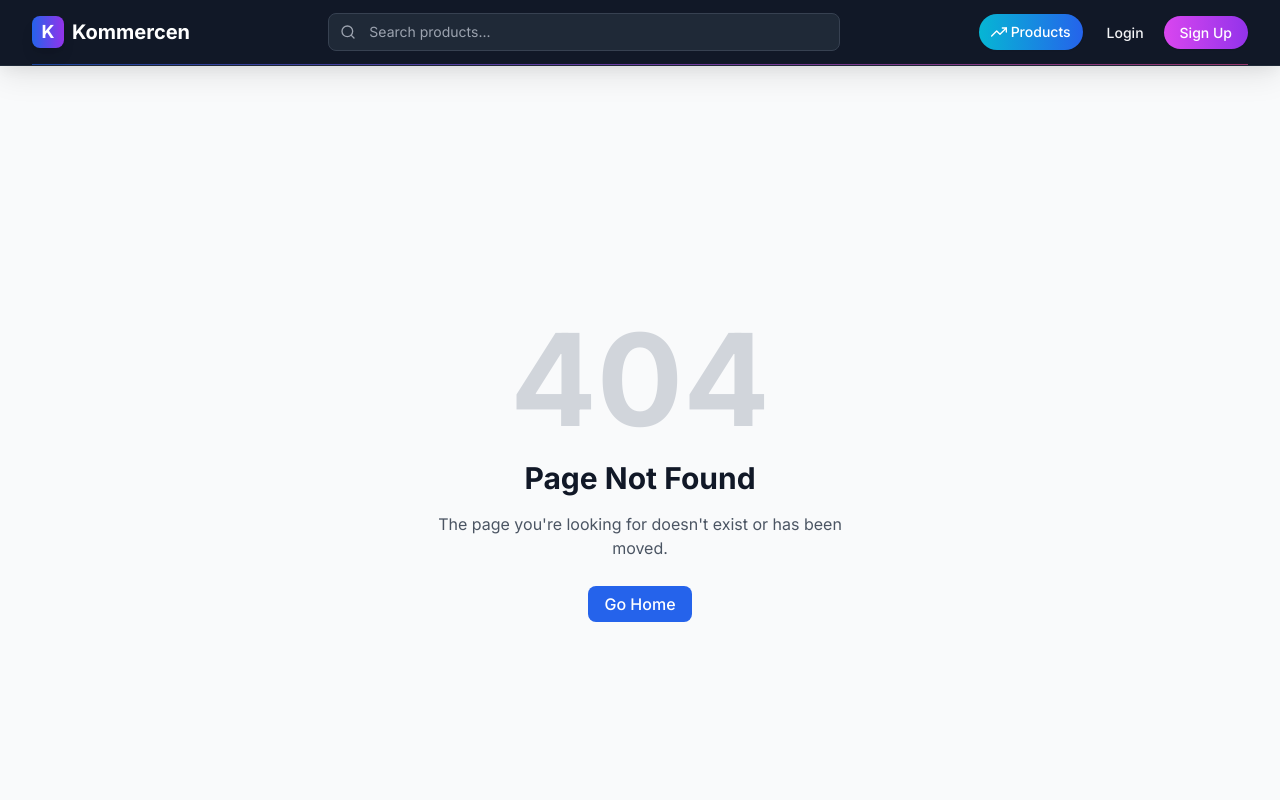
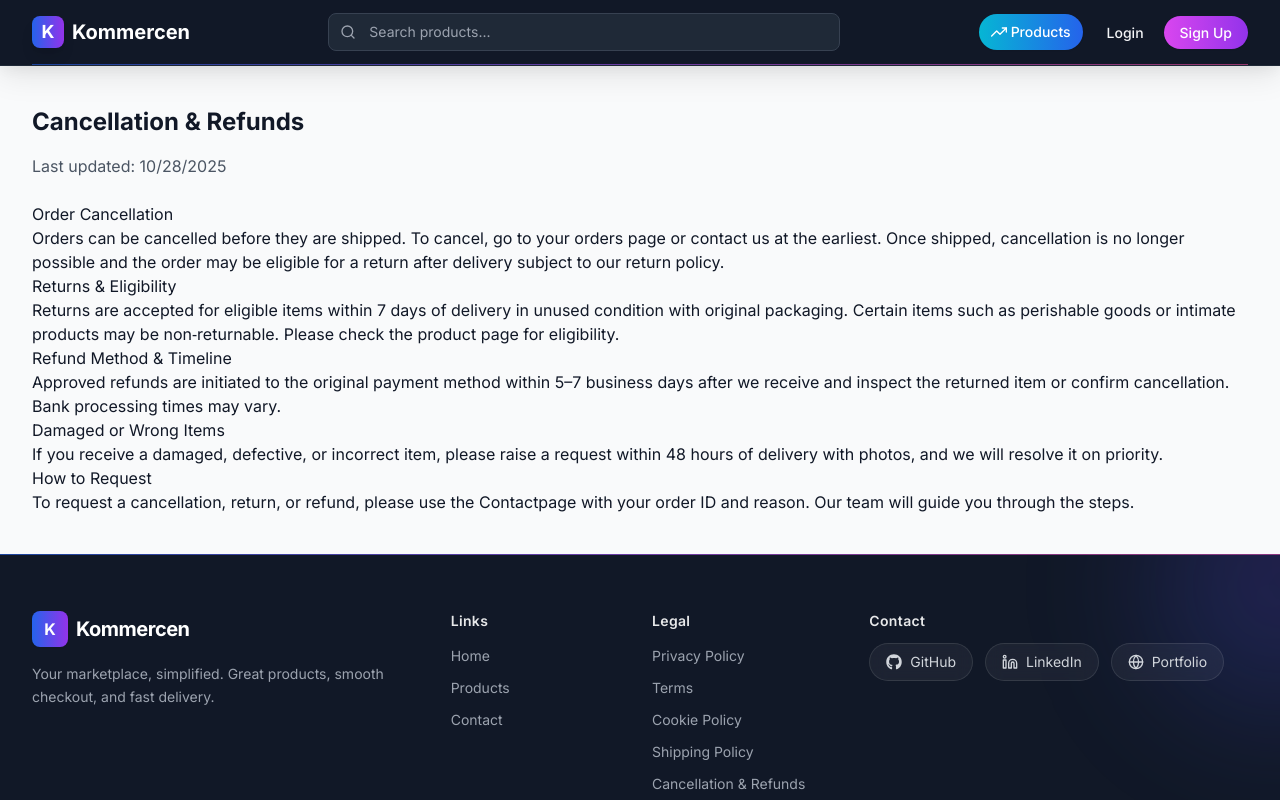
Before and after one commit to saurav-kumar-sah-dev/Kommercen, a React (Vite) app in the folder frontend/: page /refunds in a window 1280 px wide. Shown: the top 800 px of the page. Built offline with nearby package versions, Linux system fonts and the light colour scheme; no server answers.

Commit message:
feat(policies): add Shipping and Refunds pages; register routes and footer links for Razorpay verification

```diff
--- a/frontend/src/App.jsx
+++ b/frontend/src/App.jsx
@@ -25,6 +25,8 @@ import AdminContacts from '@/pages/admin/Contacts'
 import Terms from '@/pages/Terms'
 import Privacy from '@/pages/Privacy'
 import CookiePolicy from '@/pages/CookiePolicy'
+import Shipping from '@/pages/Shipping'
+import Refunds from '@/pages/Refunds'
 import NotFound from '@/pages/NotFound'
 
 // Protected Route Component
@@ -53,6 +55,8 @@ function App() {
           <Route path="/terms" element={<Terms />} />
           <Route path="/privacy" element={<Privacy />} />
           <Route path="/cookies" element={<CookiePolicy />} />
+          <Route path="/shipping" element={<Shipping />} />
+          <Route path="/refunds" element={<Refunds />} />
 
           {/* Protected Routes */}
           <Route path="/cart" element={
--- a/frontend/src/components/layout/Footer.jsx
+++ b/frontend/src/components/layout/Footer.jsx
@@ -41,6 +41,8 @@ const Footer = () => {
                 <li><Link to="/privacy" className="text-sm text-gray-400 transition-colors hover:text-white">Privacy Policy</Link></li>
                 <li><Link to="/terms" className="text-sm text-gray-400 transition-colors hover:text-white">Terms</Link></li>
                 <li><Link to="/cookies" className="text-sm text-gray-400 transition-colors hover:text-white">Cookie Policy</Link></li>
+                <li><Link to="/shipping" className="text-sm text-gray-400 transition-colors hover:text-white">Shipping Policy</Link></li>
+                <li><Link to="/refunds" className="text-sm text-gray-400 transition-colors hover:text-white">Cancellation & Refunds</Link></li>
               </ul>
             </div>
           </div>
--- /dev/null
+++ b/frontend/src/pages/Refunds.jsx
@@ -0,0 +1,53 @@
+import { Helmet } from 'react-helmet-async'
+
+function Refunds() {
+  return (
+    <div className="container-custom py-10">
+      <Helmet>
+        <title>Cancellation & Refunds — Kommercen</title>
+        <meta name="description" content="Cancellation and refund policy for Kommercen" />
+      </Helmet>
+
+      <h1 className="mb-4 text-2xl font-bold">Cancellation & Refunds</h1>
+      <p className="mb-6 text-gray-600">Last updated: {new Date().toLocaleDateString()}</p>
+
+      <div className="prose max-w-none">
+        <h2>Order Cancellation</h2>
+        <p>
+          Orders can be cancelled before they are shipped. To cancel, go to your orders page
+          or contact us at the earliest. Once shipped, cancellation is no longer possible and
+          the order may be eligible for a return after delivery subject to our return policy.
+        </p>
+
+        <h2>Returns & Eligibility</h2>
+        <p>
+          Returns are accepted for eligible items within 7 days of delivery in unused
+          condition with original packaging. Certain items such as perishable goods or
+          intimate products may be non‑returnable. Please check the product page for
+          eligibility.
+        </p>
+
+        <h2>Refund Method & Timeline</h2>
+        <p>
+          Approved refunds are initiated to the original payment method within 5–7 business
+          days after we receive and inspect the returned item or confirm cancellation.
+          Bank processing times may vary.
+        </p>
+
+        <h2>Damaged or Wrong Items</h2>
+        <p>
+          If you receive a damaged, defective, or incorrect item, please raise a request
+          within 48 hours of delivery with photos, and we will resolve it on priority.
+        </p>
+
+        <h2>How to Request</h2>
+        <p>
+          To request a cancellation, return, or refund, please use the <a href="/contact">Contact</a>
+          page with your order ID and reason. Our team will guide you through the steps.
+        </p>
+      </div>
+    </div>
+  )
+}
+
+export default Refunds
--- /dev/null
+++ b/frontend/src/pages/Shipping.jsx
@@ -0,0 +1,59 @@
+import { Helmet } from 'react-helmet-async'
+
+function Shipping() {
+  return (
+    <div className="container-custom py-10">
+      <Helmet>
+        <title>Shipping Policy — Kommercen</title>
+        <meta name="description" content="Shipping policy for Kommercen orders" />
+      </Helmet>
+
+      <h1 className="mb-4 text-2xl font-bold">Shipping Policy</h1>
+      <p className="mb-6 text-gray-600">Last updated: {new Date().toLocaleDateString()}</p>
+
+      <div className="prose max-w-none">
+        <h2>Dispatch Time</h2>
+        <p>
+          Orders are typically processed within 24–48 business hours. You will receive an
+          email/SMS with tracking details once your order is dispatched.
+        </p>
+
+        <h2>Delivery Timeline</h2>
+        <p>
+          Standard delivery is expected within 3–7 business days for most pin codes. Remote
+          locations may take longer. Delivery timelines are estimates and can vary due to
+          courier operations, weather, or other factors beyond our control.
+        </p>
+
+        <h2>Shipping Fees</h2>
+        <p>
+          We offer free shipping on orders above the threshold displayed at checkout. For
+          orders below the threshold, a nominal shipping fee is applied and shown before
+          payment.
+        </p>
+
+        <h2>Order Tracking</h2>
+        <p>
+          After dispatch, you can track your shipment using the tracking link sent to your
+          registered email/phone. You can also view your order status from the orders section
+          of your account.
+        </p>
+
+        <h2>Non‑Delivery</h2>
+        <p>
+          If a delivery attempt fails due to an incorrect address or unavailability, the
+          courier may reattempt delivery. In case of returns to origin, we will contact you to
+          reship the order. Additional charges may apply for reshipment.
+        </p>
+
+        <h2>Contact</h2>
+        <p>
+          For any shipping queries, please contact us via the form on the <a href="/contact">Contact</a>
+          page.
+        </p>
+      </div>
+    </div>
+  )
+}
+
+export default Shipping
```
